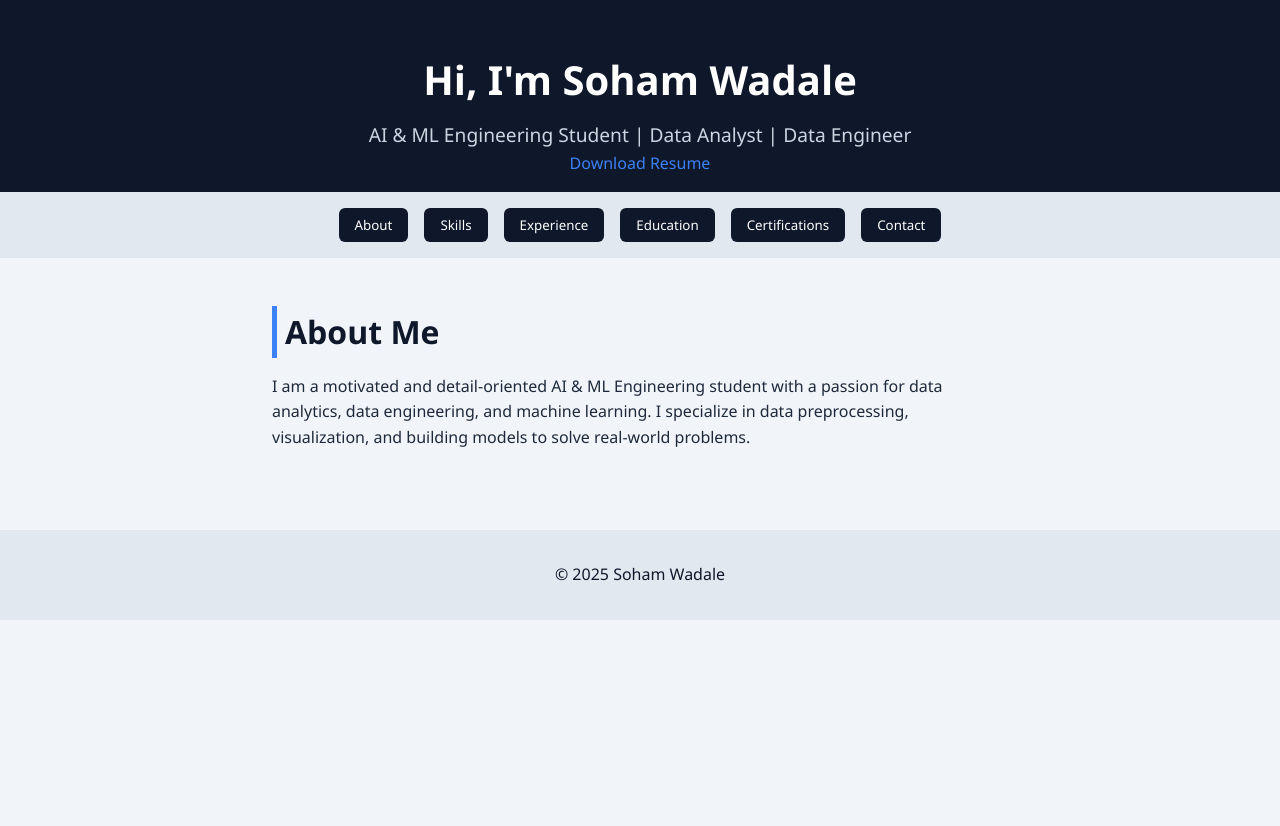
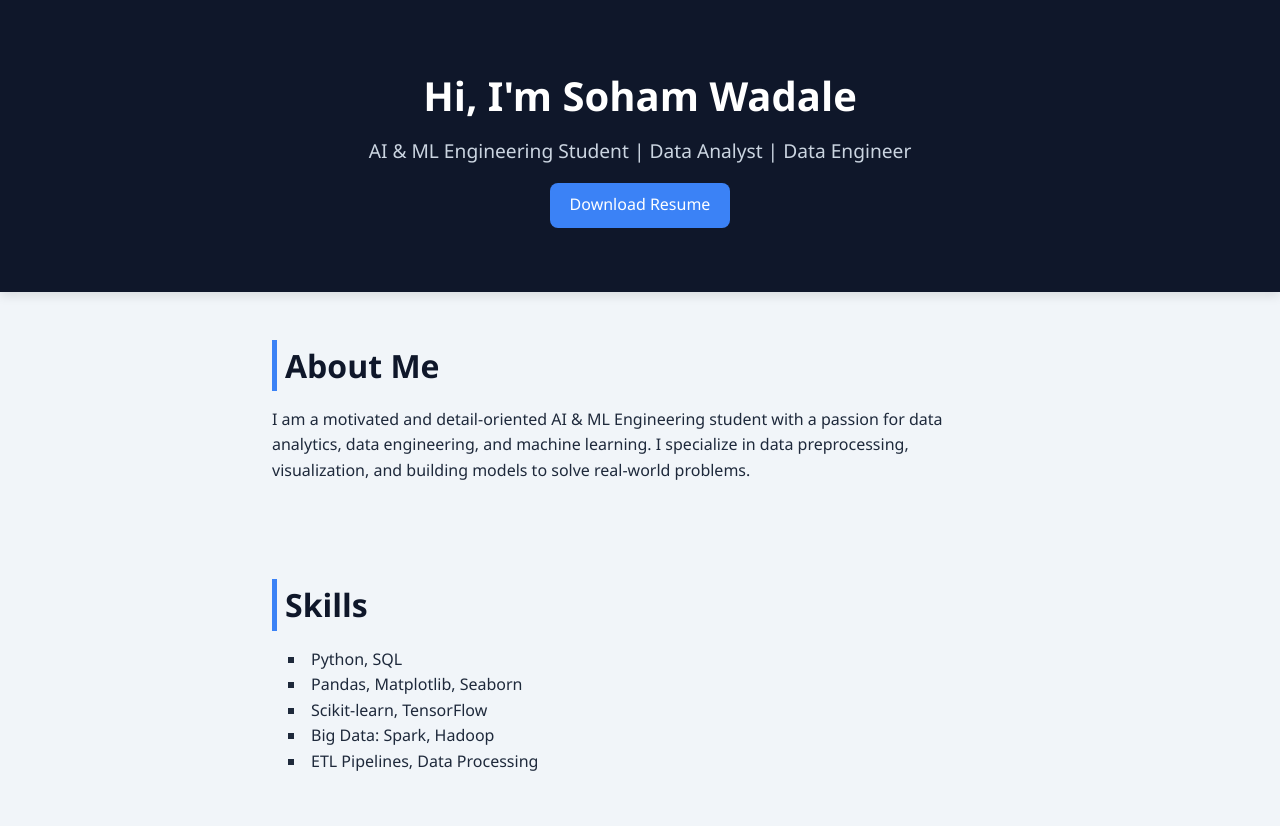
Before and after one commit to SR4Xlucifer/My-Portfolio, a plain HTML site: page index.html in a window 1280 px wide. Shown: the top 826 px of the page. Before the commit the page ends 800 px from the top, so only its background shows below. Drawn offline with Linux system fonts and the light colour scheme.

Commit message:
Updated my portfolio.

```diff
--- a/index.html
+++ b/index.html
@@ -29,7 +29,7 @@
     header {
       background: var(--primary);
       color: white;
-      padding: 3rem 2rem 1rem;
+      padding: 4rem 2rem;
       text-align: center;
       box-shadow: 0 4px 10px rgba(0, 0, 0, 0.1);
     }
@@ -44,38 +44,25 @@
       color: #cbd5e1;
     }
 
-    nav {
-      background: var(--light);
-      display: flex;
-      justify-content: center;
-      gap: 1rem;
-      padding: 1rem;
-      flex-wrap: wrap;
-    }
-
-    nav button {
-      background: var(--primary);
+    header a {
+      display: inline-block;
+      margin-top: 1rem;
+      padding: 0.6rem 1.2rem;
+      background: var(--accent);
       color: white;
-      border: none;
-      padding: 0.5rem 1rem;
-      border-radius: 6px;
-      cursor: pointer;
+      border-radius: 8px;
+      text-decoration: none;
       transition: background 0.3s;
     }
 
-    nav button:hover {
-      background: var(--accent);
+    header a:hover {
+      background: #2563eb;
     }
 
-    .page {
-      display: none;
+    section {
       padding: 3rem 2rem;
       max-width: 800px;
       margin: auto;
-    }
-
-    .active {
-      display: block;
     }
 
     h2 {
@@ -125,21 +112,12 @@
     <a href="Soham%20Resume.pdf" target="_blank">Download Resume</a>
   </header>
 
-  <nav>
-    <button onclick="showPage('about')">About</button>
-    <button onclick="showPage('skills')">Skills</button>
-    <button onclick="showPage('experience')">Experience</button>
-    <button onclick="showPage('education')">Education</button>
-    <button onclick="showPage('certifications')">Certifications</button>
-    <button onclick="showPage('contact')">Contact</button>
-  </nav>
-
-  <section id="about" class="page active">
+  <section id="about">
     <h2>About Me</h2>
     <p>I am a motivated and detail-oriented AI & ML Engineering student with a passion for data analytics, data engineering, and machine learning. I specialize in data preprocessing, visualization, and building models to solve real-world problems.</p>
   </section>
 
-  <section id="skills" class="page">
+  <section id="skills">
     <h2>Skills</h2>
     <ul>
       <li>Python, SQL</li>
@@ -150,7 +128,7 @@
     </ul>
   </section>
 
-  <section id="experience" class="page">
+  <section id="experience">
     <h2>Work Experience</h2>
     <h3>Assistant Supervisor – CEAT Tyres</h3>
     <ul>
@@ -160,19 +138,19 @@
     </ul>
   </section>
 
-  <section id="education" class="page">
+  <section id="education">
     <h2>Education</h2>
     <p><strong>B.Tech in CSE (AI & ML)</strong> – Guru Gobind Singh Polytechnic (2021-24)</p>
     <p><strong>Diploma in Mechatronics</strong> – Sanjivani University (2024-28)</p>
     <p><strong>SSC</strong> – Eureka Infosys School (87.8%)</p>
   </section>
 
-  <section id="certifications" class="page">
+  <section id="certifications">
     <h2>Certifications</h2>
     <p>EF-SET English Test – Score: 69</p>
   </section>
 
-  <section id="contact" class="page">
+  <section id="contact">
     <h2>Contact Me</h2>
     <p>Email: <a href="mailto:sr4sohamwadale@gmail.com">sr4sohamwadale@gmail.com</a></p>
     <p>Phone: +91 8766699532</p>
@@ -182,14 +160,5 @@
   <footer>
     <p>&copy; 2025 Soham Wadale</p>
   </footer>
-
-  <script>
-    function showPage(id) {
-      document.querySelectorAll('.page').forEach(page => {
-        page.classList.remove('active');
-      });
-      document.getElementById(id).classList.add('active');
-    }
-  </script>
 </body>
 </html>
```
